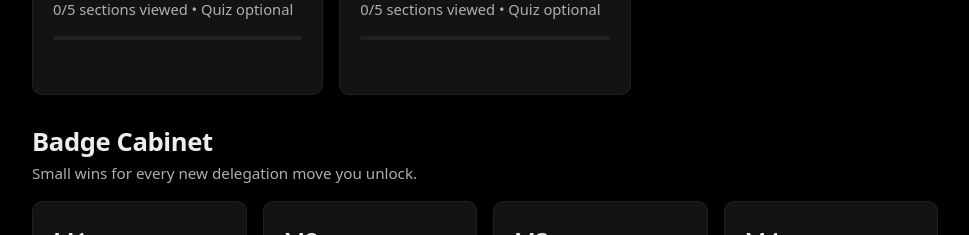
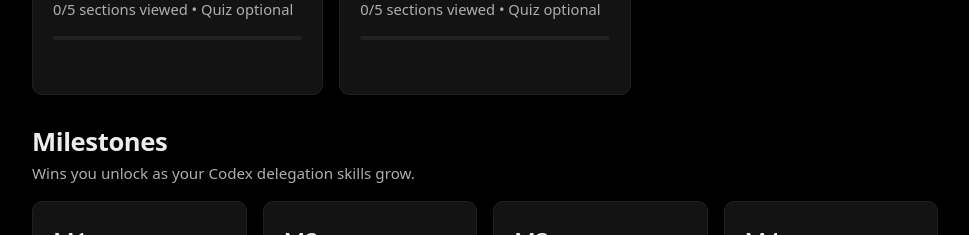
Before and after one commit to daniel-p-green/codex-in-plain-english, a React (Vite) app: page /#/dashboard in a window 1280 px wide. Shown: the part 1500-1735 px from the top of the page, without its empty margins (310-1279 px from the left). Built offline with nearby package versions, Linux system fonts and the light colour scheme; a web font is replaced by a local one.

Commit message:
copy(ui): simplify badge section label

```diff
--- a/src/components/dashboard/DashboardPage.tsx
+++ b/src/components/dashboard/DashboardPage.tsx
@@ -100,8 +100,8 @@ export default function DashboardPage() {
       )}
 
       <div className="badge-section-header">
-        <h2 className="section-title">Badge Cabinet</h2>
-        <p>Small wins for every new delegation move you unlock.</p>
+        <h2 className="section-title">Milestones</h2>
+        <p>Wins you unlock as your Codex delegation skills grow.</p>
       </div>
       <div className="badge-grid">
         {BADGES.map(badge => {
```
